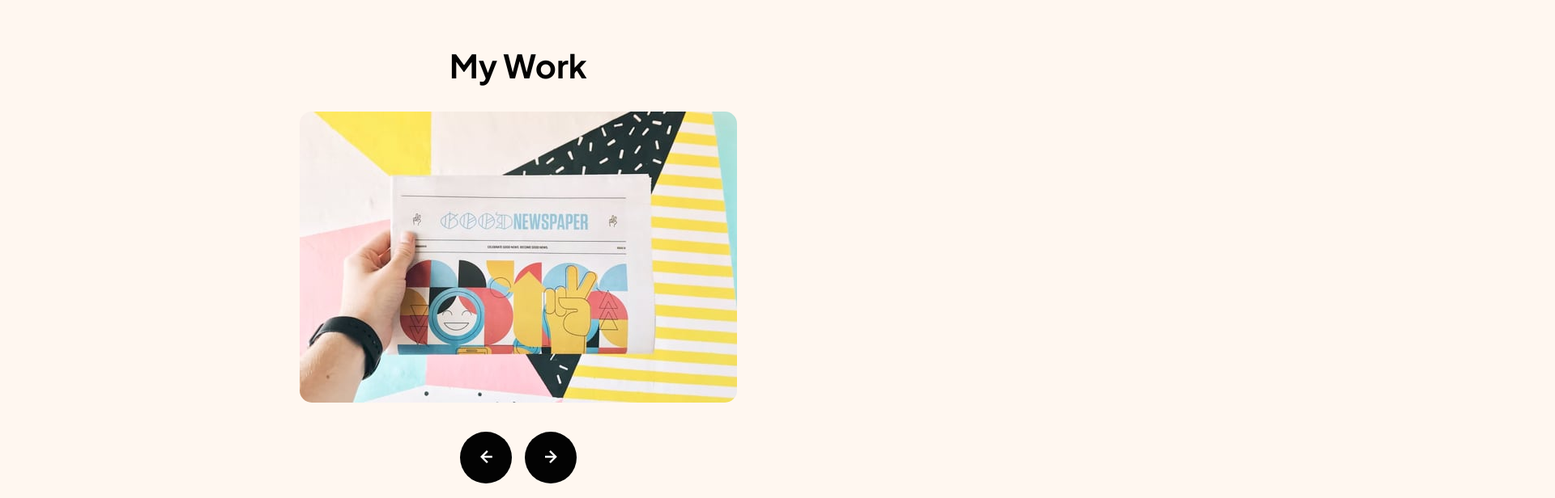
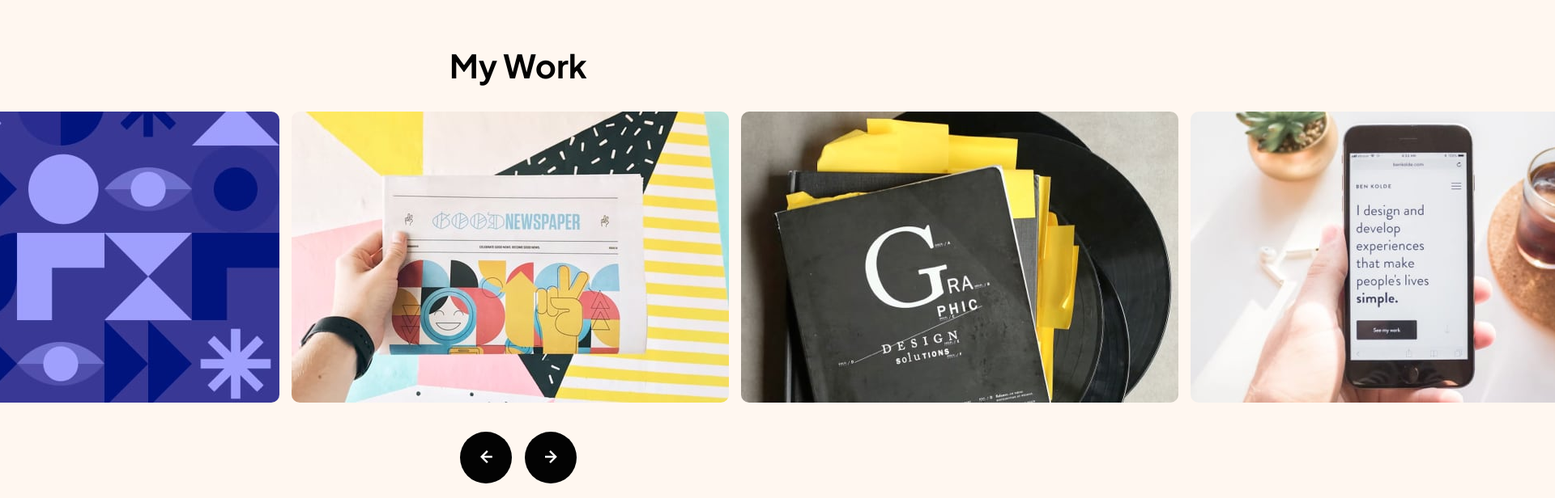
Before and after one commit to flaviare1s/single-page-design-portfolio, a plain HTML site: page index.html in a window 1280 px wide. Shown: the part 1300-1916 px from the top of the page at 81% size, 1920 px wide, since content can reach past the window. Drawn offline with Linux system fonts and the light colour scheme.

Commit message:
Ajustei os slides

```diff
--- a/script.js
+++ b/script.js
@@ -1,23 +1,32 @@
-let slideIndex = 2;
-showSlide(slideIndex);
+let slideIndex = 2; // Começar com o terceiro slide
 
 function changeSlide(n) {
-  showSlide(slideIndex += n);
+  slideIndex += n;
+  showSlide(slideIndex);
 }
 
 function showSlide(n) {
   const slides = document.getElementsByClassName("slide");
+  const totalSlides = slides.length;
 
-  if (n >= slides.length) {
+  if (n >= totalSlides) {
     slideIndex = 0;
   }
   if (n < 0) {
-    slideIndex = slides.length - 1;
+    slideIndex = totalSlides - 1;
   }
 
-  for (let i = 0; i < slides.length; i++) {
-    slides[i].style.display = "none";
+  const offset = -slideIndex * (slides[0].offsetWidth + 20) + (document.querySelector('.slide-show-container').offsetWidth / 2 - slides[0].offsetWidth / 2);
+
+  document.querySelector('.slide-show-container').style.transform = `translateX(${offset}px)`;
+
+  for (let i = 0; i < totalSlides; i++) {
+    slides[i].style.display = "block";
   }
+}
 
-  slides[slideIndex].style.display = "block";
-}
+document.querySelector('.prev').addEventListener('click', () => changeSlide(-1));
+document.querySelector('.next').addEventListener('click', () => changeSlide(1));
+
+window.addEventListener('load', () => showSlide(slideIndex));
+window.addEventListener('resize', () => showSlide(slideIndex)); // Reajustar ao redimensionar a janela
--- a/style.css
+++ b/style.css
@@ -86,7 +86,6 @@ header p {
 }
 
 main {
-  padding: 0px 16px;
   display: flex;
   flex-direction: column;
   align-items: center;
@@ -329,22 +328,18 @@ main {
   padding: 0 16px 32px 16px;
 }
 
-.slideshow-container {
+.slide-show-container {
   display: flex;
+  flex-direction: row;
   overflow: visible;
   position: relative;
-  width: 100%;
-  max-width: 600px;
-  margin: auto;
+  width: 100vw;
+  gap: 15px;
 }
 
-/* .slide {
-  display: none;
-} */
-
 .slide img {
-  width: 100%;
-  height: auto;
+  width: 270px;
+  height: 180px;
   border-radius: 15px;
 }
 
@@ -381,6 +376,7 @@ main {
   color: var(--almost-white);
   border-radius: 10px;
   padding: 50px 25px;
+  margin: 0 16px;
 }
 
 .call h2 {
@@ -477,6 +473,12 @@ main {
 
   .slides h2 {
     font-size: 3.2rem;
+  }
+
+  .slide img {
+    width: 540px;
+    height: 360px;
+    border-radius: 10px;
   }
 
   .call {
@@ -584,6 +586,12 @@ main {
     font-size: 4rem;
   }
 
+  .slide img {
+    width: 540px;
+    height: 360px;
+    border-radius: 10px;
+  }
+
   .call {
     width: 1111px;
     flex-direction: row;
```
